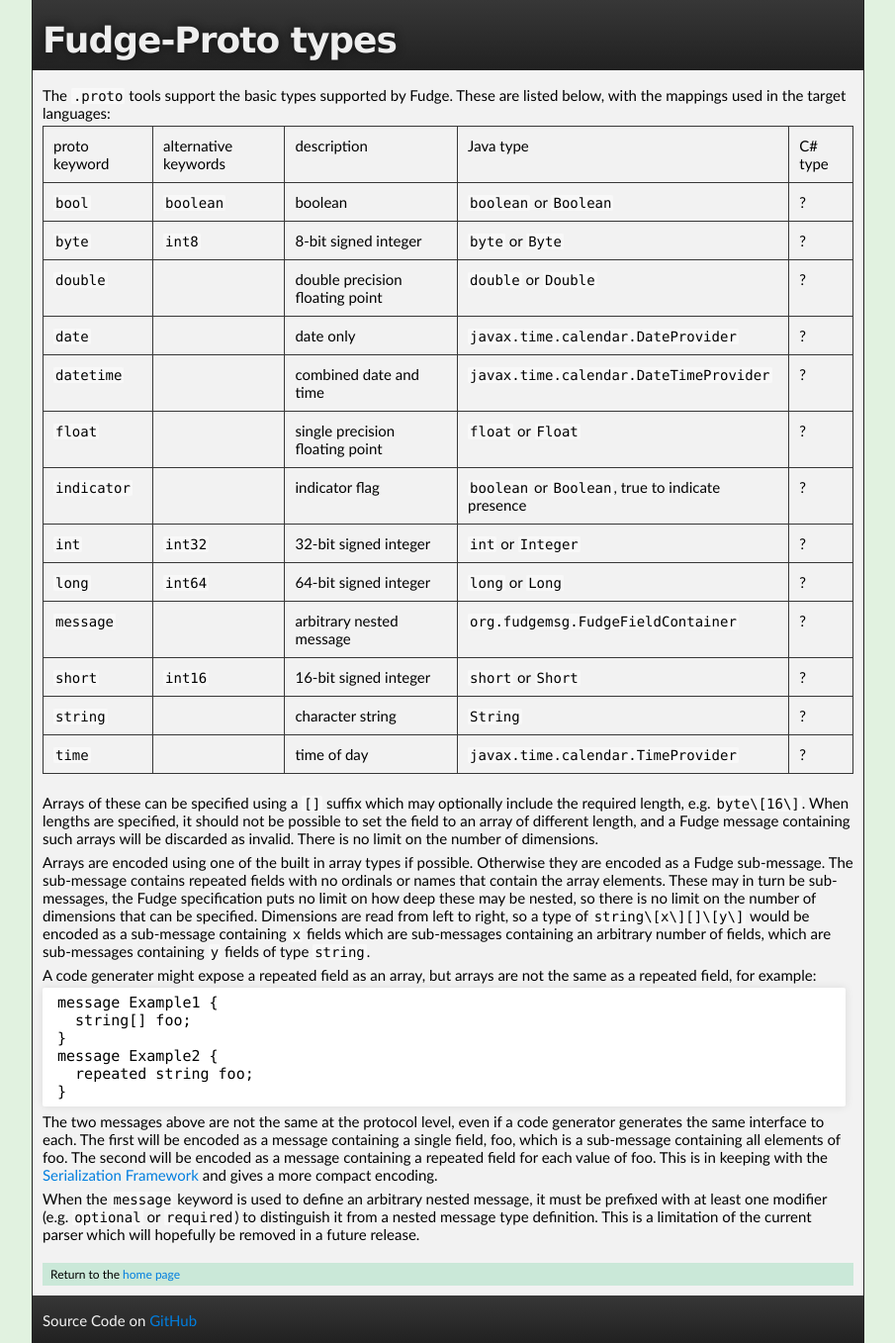
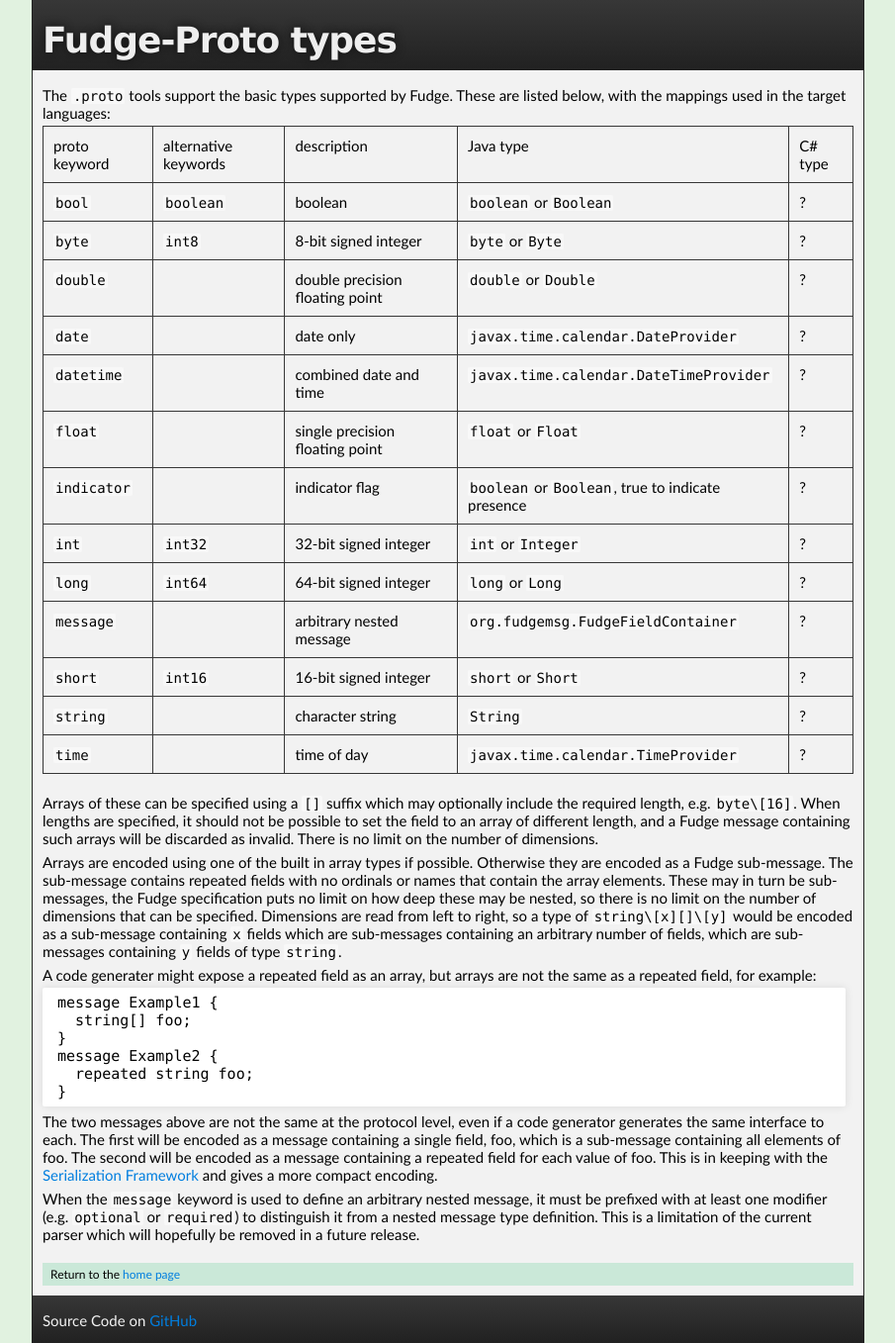
Before and after one commit to FudgeMsg/fudgemsg.github.io, a Jekyll site: the page built from docs/fudge-proto-types.md, in a window 1280 px wide. Shown: the whole page at 99% size, without its empty margins (187-1092 px from the left). Built offline with Jekyll 4.4.1, drawn with Linux system fonts in a browser that asks for light colours.

Commit message:
New version of website

```diff
--- a/docs/fudge-proto-types.md
+++ b/docs/fudge-proto-types.md
@@ -22,7 +22,7 @@ These are listed below, with the mappings used in the target languages:
 | `time` | | time of day | `javax.time.calendar.TimeProvider` | ? |
 
 Arrays of these can be specified using a `[]` suffix which may optionally include the required length,
-e.g. `byte\[16\]`. When lengths are specified, it should not be possible to set the field to an array of
+e.g. `byte\[16]`. When lengths are specified, it should not be possible to set the field to an array of
 different length, and a Fudge message containing such arrays will be discarded as invalid.
 There is no limit on the number of dimensions.
 
@@ -31,7 +31,7 @@ Otherwise they are encoded as a Fudge sub-message.
 The sub-message contains repeated fields with no ordinals or names that contain the array elements.
 These may in turn be sub-messages, the Fudge specification puts no limit on how deep these may be nested, so
 there is no limit on the number of dimensions that can be specified. Dimensions are read from left to right,
-so a type of `string\[x\][]\[y\]` would be encoded as a sub-message containing `x` fields which are sub-messages
+so a type of `string\[x][]\[y]` would be encoded as a sub-message containing `x` fields which are sub-messages
 containing an arbitrary number of fields, which are sub-messages containing `y` fields of type `string`.
 
 A code generater might expose a repeated field as an array, but arrays are not the same as a repeated field, for example:
```
